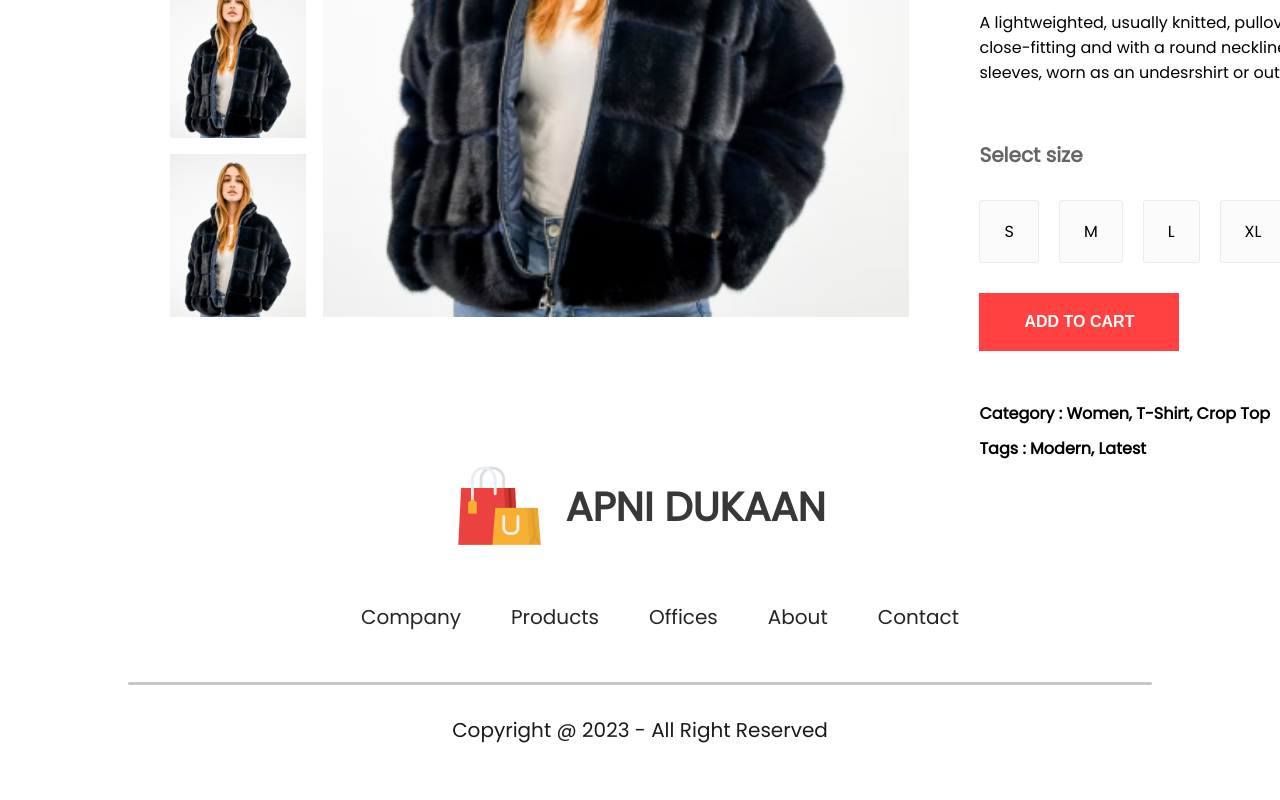
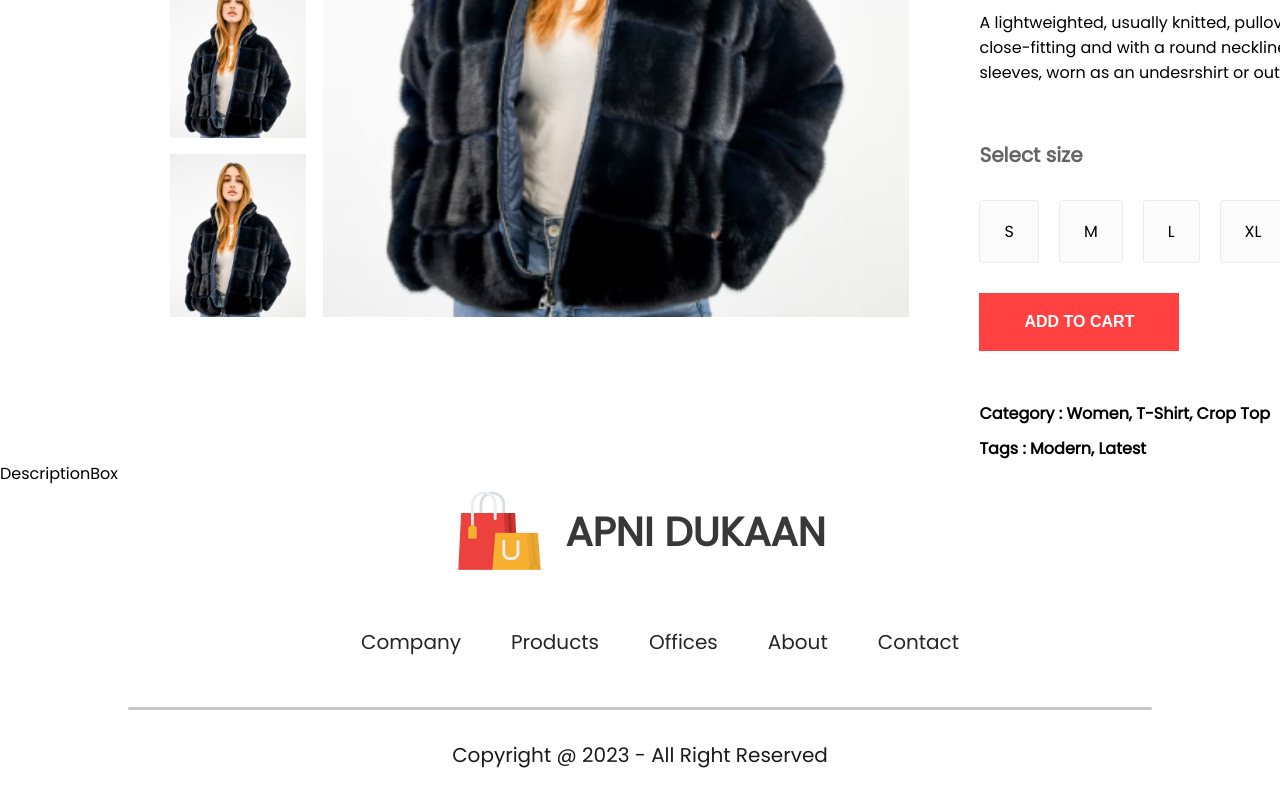
Before and after one commit to nainajohri95/E-Commerce-Website, a React (Create React App) app: page /product/1 in a window 1280 px wide. Shown: the part 480-1280 px from the top of the page. Before the commit the page ends 1255 px from the top, so only its background shows below. Built offline with nearby package versions, Linux system fonts and the light colour scheme.

Commit message:
DescriptionBox folder it created inside components and is mounted inside Product pages

```diff
--- /dev/null
+++ b/src/Components/DescriptionBox/DescriptionBox.jsx
@@ -0,0 +1,8 @@
+import React from "react";
+import "./DescriptionBox.css";
+
+const DescriptionBox = () => {
+  return <div>DescriptionBox</div>;
+};
+
+export default DescriptionBox;
--- a/src/Pages/Product.jsx
+++ b/src/Pages/Product.jsx
@@ -3,6 +3,7 @@ import { ShopContext } from "../Context/ShopContext";
 import { useParams } from "react-router-dom";
 import Breadcrum from "../Components/Breadcrums/Breadcrum";
 import ProductDisplay from "../Components/ProductDisplay/ProductDisplay";
+import DescriptionBox from "../Components/DescriptionBox/DescriptionBox";
 
 const Product = () => {
   const { all_product } = useContext(ShopContext);
@@ -12,6 +13,7 @@ const Product = () => {
     <div>
       <Breadcrum product={product} />
       <ProductDisplay product={product} />
+      <DescriptionBox />
     </div>
   );
 };
```
Also changed, not shown: src/Components/DescriptionBox/DescriptionBox.css (added).
